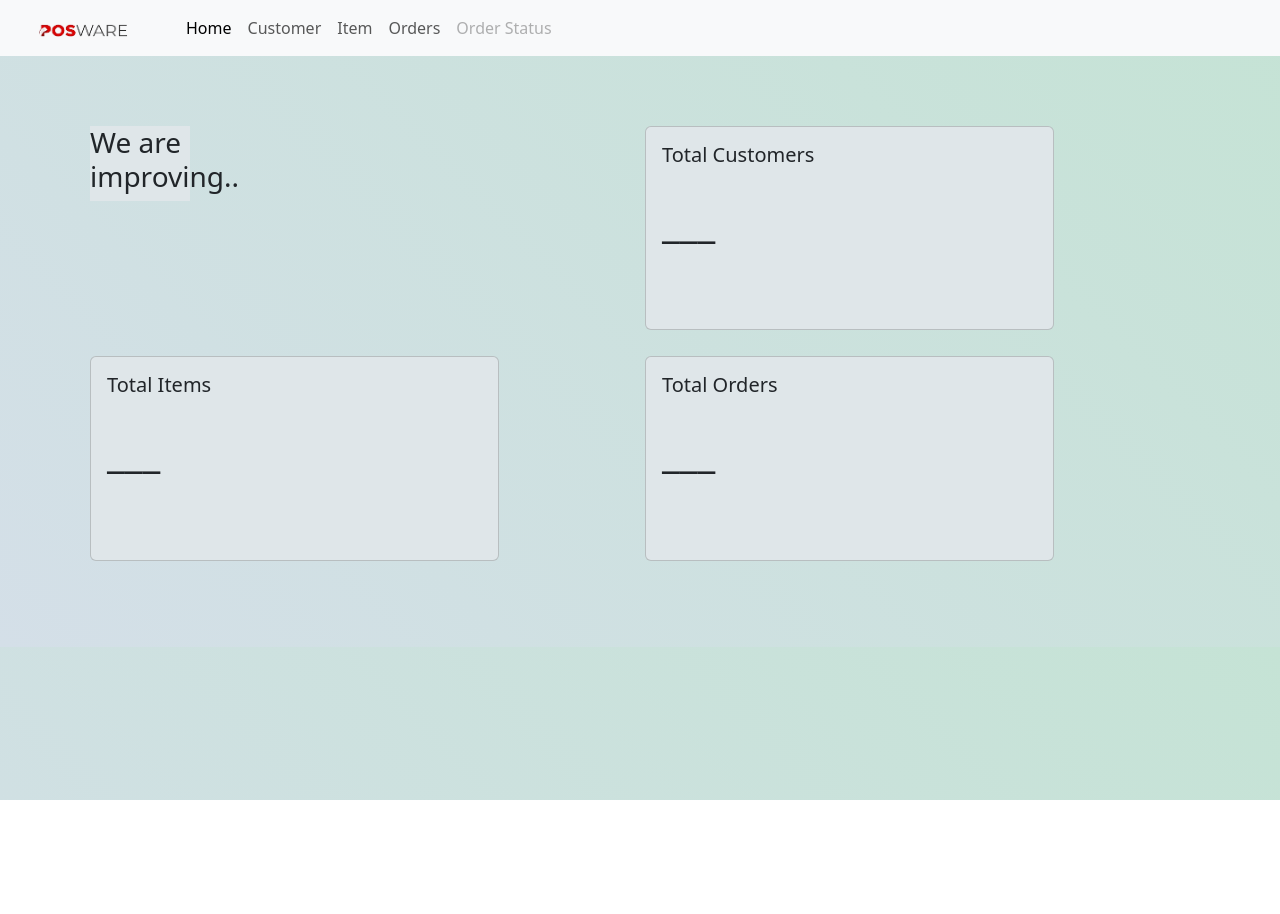
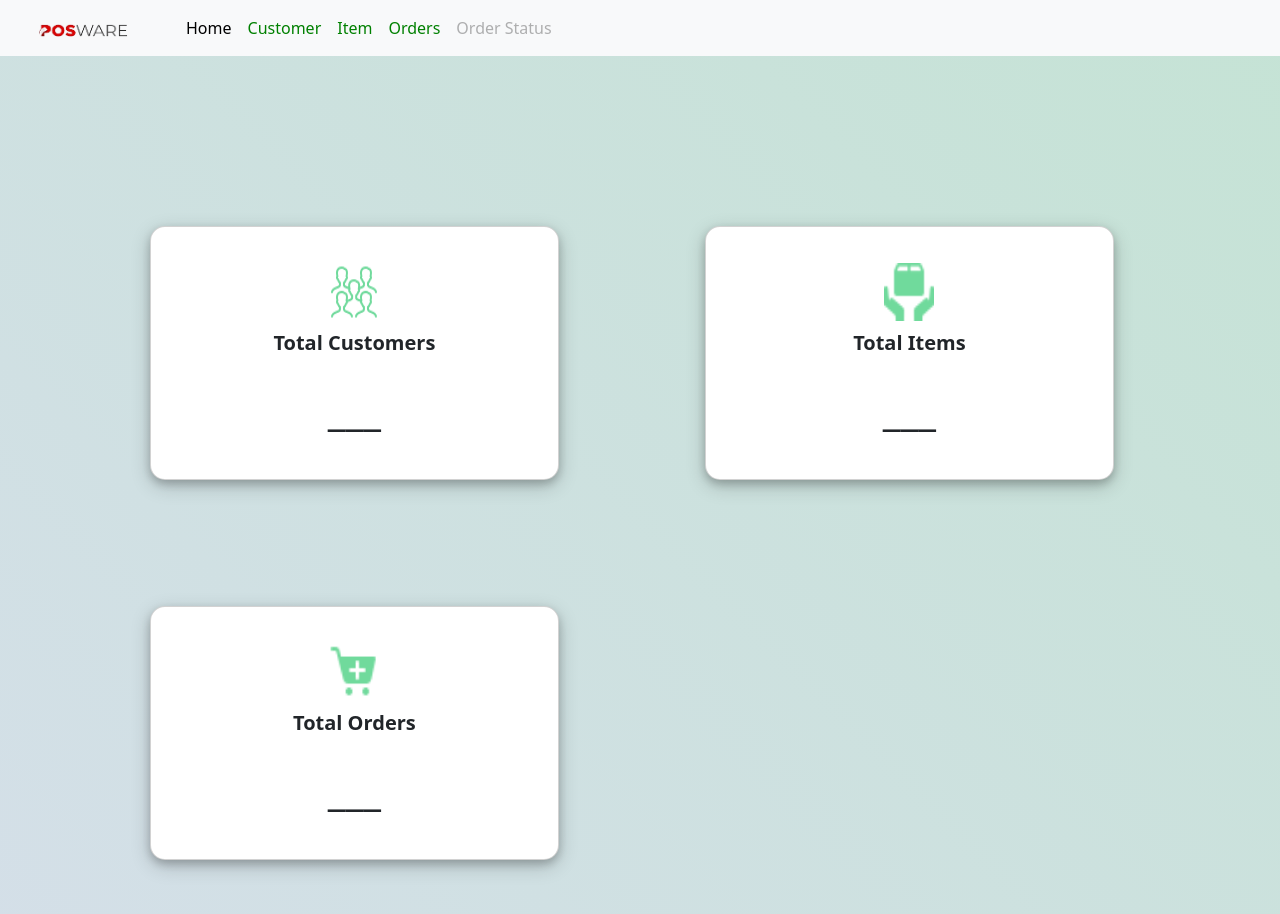
Before and after one commit to kawodyaarachchige/BootStrap-POS, a plain HTML site: page index.html in a window 1280 px wide. Before the commit the page ends 800 px from the top, so only its background shows below. Drawn offline with nearby package versions, Linux system fonts and the light colour scheme.

Commit message:
added icons

```diff
--- a/index.html
+++ b/index.html
@@ -36,29 +36,33 @@
   </div>
 </nav>
 <section id="main-section">
-  <div class="grid-container">
+  <div class="grid-container"><!--
     <div>
       <h3>We are improving..</h3>
-    </div>
+    </div>-->
     <div class="card w-75 mb-3">
       <div class="card-body">
+        <img src="assets/icons/icons8-customers-50.png" alt="Bootstrap" width="50" height="58">
         <h5 class="card-title">Total Customers</h5><br>
         <h1>___</h1>
       </div>
     </div>
     <div class="card w-75 mb-3">
       <div class="card-body">
+        <img src="assets/icons/icons8-item-30.png" alt="Bootstrap" width="50" height="58">
         <h5 class="card-title">Total Items</h5><br>
         <h1>___</h1>
       </div>
     </div>
     <div class="card w-75 mb-3">
       <div class="card-body">
+        <img src="assets/icons/icons8-order-30.png" alt="Bootstrap" width="50" height="58">
         <h5 class="card-title">Total Orders</h5><br>
         <h1>___</h1>
       </div>
     </div>
   </div>
+
 </section>
 <script src="https://cdn.jsdelivr.net/npm/bootstrap@5.3.3/dist/js/bootstrap.bundle.min.js"
         integrity="sha384-YvpcrYf0tY3lHB60NNkmXc5s9fDVZLESaAA55NDzOxhy9GkcIdslK1eN7N6jIeHz"
--- a/placeOrder/Order.css
+++ b/placeOrder/Order.css
@@ -11,11 +11,6 @@ body {
 
     width: 70%;
     height: 80%;
-}
-.nav{
-    margin-left: 10px;
-    margin-right: 10px;
-    color: red;
 }
 #main-section{
     position: absolute;
@@ -72,4 +67,10 @@ body {
 table{
     margin-top: 30px;
 
+}.navbar-nav .nav-link {
+     color: var(--font-color);
+ }
+
+.navbar-nav .nav-link:hover {
+    color: var(--accent-color);
 }
--- a/style.css
+++ b/style.css
@@ -1,35 +1,98 @@
-body{
-    background:linear-gradient(45deg, #d4dfe8, #c5e3d5) ;
-}
-.nav{
-        margin-top: 1rem;
-        width: 95%;
-        position: fixed;
-        margin-left: 50%;
-        transform: translateX(-50%);
-        background-color: white;
-        border-radius: 15px;
-        box-shadow: 0 4px 8px 0 rgba(0, 0, 0, 0.2), 0 6px 20px 0 rgba(0, 0, 0, 0.19);
+
+body {
+    font-family: Arial, sans-serif;
+    background:linear-gradient(45deg, #d4dfe8, #c5e3d5) ;/* Light gray background */
+    color: #212529; /* Dark gray text color */
+    margin: 0;
+    padding: 0;
 }
 
-#main-section{
+#main-section {
+    padding: 50px 0;
+}
+
+.card {
+    background-color: #ffffff;
+    border-radius: 10px;
+    box-shadow: 0 0 10px rgba(0, 0, 0, 0.1);
+    padding: 20px;
+    margin-top: 100px;
+    margin-left: 60px;
+}
+
+.card-body {
+    text-align: center;
+}
+
+.card-title {
+    color: #007bff;
+}
+
+h1 {
+    font-size: 3rem;
+    margin-top: 10px;
+    margin-bottom: 0;
+}
+
+header {
+    background: linear-gradient(45deg, #d4dfe8, #c5e3d5);
+    animation: gradientAnimation 10s infinite alternate;
+}
+
+@keyframes gradientAnimation {
+    0% {
+        background: linear-gradient(45deg, #d4dfe8, #c5e3d5);
+    }
+    50% {
+        background: linear-gradient(45deg, #c5e3d5, #d4dfe8);
+    }
+    100% {
+        background: linear-gradient(45deg, #d4dfe8, #c5e3d5);
+    }
+}
+
+/* Navbar styles */
+.navbar {
+    color: green;
+}
+
+.navbar-nav .nav-link {
+    color: var(--font-color);
+}
+
+.navbar-nav .nav-link:hover {
+    color: var(--accent-color);
+}
+
+#main-section {
     padding: 70px;
 }
-.grid-container{
+
+.grid-container {
     display: grid;
     justify-content: center;
     grid-template-columns: repeat(auto-fit, minmax(400px, 1fr));
     gap: 10px;
     width: 100%;
-    padding:0 20px;
+    padding: 0 20px;
+}
 
+.grid-container > div {
+    border-radius: 15px;
+    box-shadow: 0 4px 8px 0 rgba(0, 0, 0, 0.2),
+    0 6px 20px 0 rgba(0, 0, 0, 0.19);
+    background-color: #ffffff;
 }
-.grid-container>div{
-    width: 100px;
-    aspect-ratio: 1/0.5;
+
+.grid-container > div:hover {
+    box-shadow: 0 0 10px grey; /* Increased shadow on hover */
     background-color: #dfe6e9;
 }
-.grid-container>div:hover{
-    box-shadow: grey 0 0 2px;
-    background-color: #b2bec3;
+.card-title{
+    font-size: 20px;
+    font-weight: bold;
+    color: #212529;
+    margin-top: 10px;
+    margin-bottom: 0;
+    text-align: center;
 }
```
Also changed, not shown: item/item.css (+1 -72 lines), assets/icons/icons8-customers-50.png (added), assets/icons/icons8-item-30.png (added), assets/icons/icons8-order-30.png (added).
